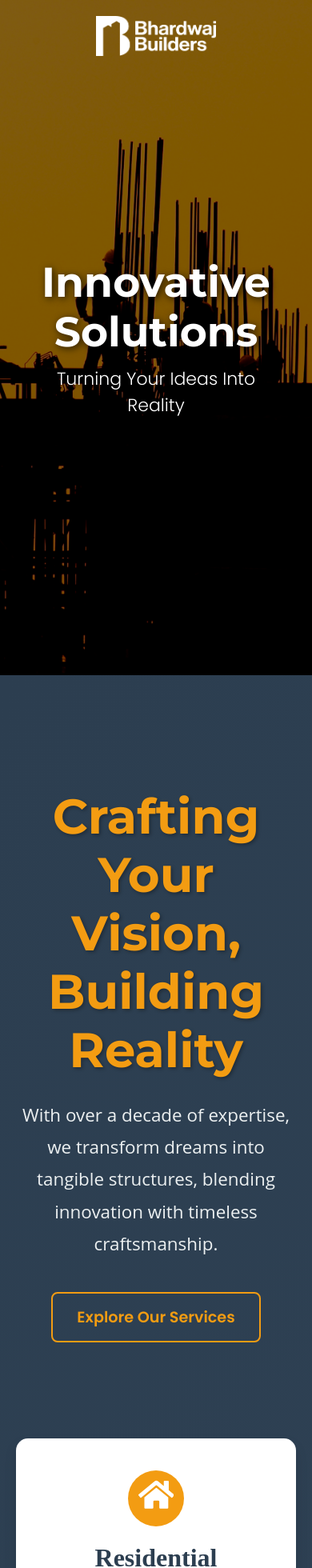
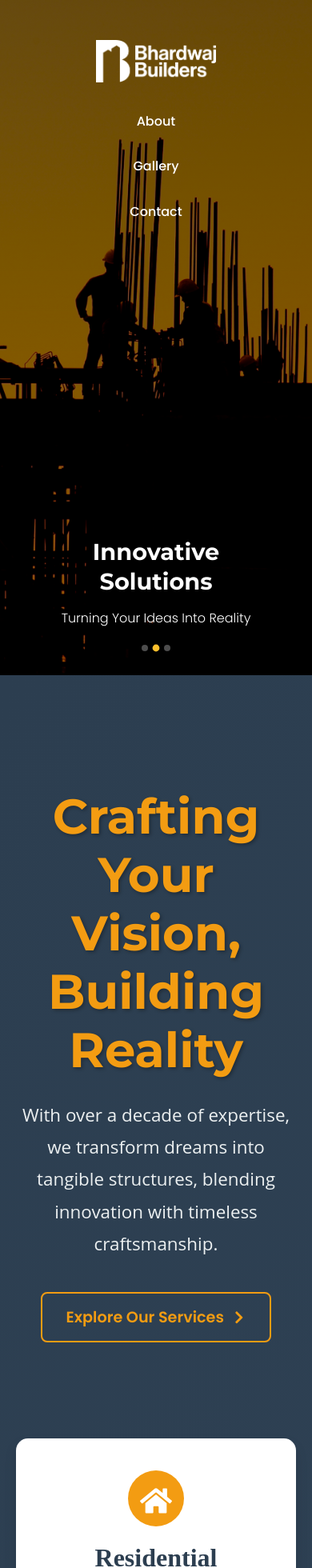
Before and after one commit to Atul1921/BuildersWebApp, a React (Create React App) app: page / in a window 390 px wide. Shown: the top 1960 px of the page at 80% size. Built offline with nearby package versions, Linux system fonts and the light colour scheme.

Commit message:
latest commit

```diff
--- a/package.json
+++ b/package.json
@@ -11,6 +11,7 @@
     "react": "^19.0.0",
     "react-dom": "^19.0.0",
     "react-icons": "^5.5.0",
+    "react-intersection-observer": "^9.16.0",
     "react-router-dom": "^7.2.0",
     "react-scripts": "5.0.1",
     "web-vitals": "^2.1.4"
--- a/src/Pages/About.js
+++ b/src/Pages/About.js
@@ -33,7 +33,7 @@ function About() {
 
       <h2 style={styles.sectionTitle}>Our Services</h2>
       <ul style={styles.list}>
-        <li>Residential Construction</li>
+        {/* <li>Residential Construction</li> */}
         <li>Commercial Buildings</li>
         <li>Interior and Exterior Designing</li>
         <li>Renovation and Remodeling</li>
@@ -41,7 +41,7 @@ function About() {
       </ul>
 
       <h2 style={styles.sectionTitle}>Meet Our Team</h2>
-      <div style={styles.teamContainer}>
+      {/* <div style={styles.teamContainer}>
         {["John Doe", "Jane Smith", "Michael Brown", "Rajesh Kumar", "Priya Verma"].map((name, index) => (
           <div key={index} style={styles.teamMember}>
             <img src={teamPlaceholder} alt="Team Member" style={styles.teamImage} />
@@ -49,7 +49,7 @@ function About() {
             <p>{["Senior Architect", "Project Manager", "Lead Engineer", "Structural Engineer", "Interior Designer"][index]}</p>
           </div>
         ))}
-      </div>
+      </div> */}
 
       <h2 style={styles.sectionTitle}>Contact Us</h2>
       <p style={styles.contactInfo}>
--- a/src/Pages/Homescreen.js
+++ b/src/Pages/Homescreen.js
@@ -1,7 +1,8 @@
-import React from "react";
-import { motion } from "framer-motion";
+import React, { useEffect, useState } from "react";
+import { motion, useAnimation } from "framer-motion";
+import { useInView } from "react-intersection-observer";
 import "./Styling/Homescreen.css";
-import { FaHome, FaBuilding, FaPaintRoller, FaTools } from "react-icons/fa";
+import { FaHome, FaBuilding, FaPaintRoller, FaTools, FaChevronRight } from "react-icons/fa";
 
 // Image Imports
 import ceoImage from "../components/icons/Ceo.jpg";
@@ -17,8 +18,45 @@ const serviceIcons = {
   Renovation: <FaTools />,
 };
 
+const cardVariants = {
+  hidden: { opacity: 0, y: 50 },
+  visible: { opacity: 1, y: 0 },
+};
+
+const ceoImageVariants = {
+  hidden: { opacity: 0, x: -50 },
+  visible: { opacity: 1, x: 0 },
+};
+
+const ceoTextVariants = {
+  hidden: { opacity: 0, y: 30 },
+  visible: { opacity: 1, y: 0 },
+};
+
+const workerCardVariants = {
+  hidden: { opacity: 0, scale: 0.8 },
+  visible: { opacity: 1, scale: 1 },
+};
+
 function Homescreen() {
   const workerImages = [worker1, worker2, worker3, worker4];
+  const [activeService, setActiveService] = useState(null);
+  const controls = useAnimation();
+  const [ref, inView] = useInView({ triggerOnce: true });
+
+  useEffect(() => {
+    if (inView) {
+      controls.start("visible");
+    }
+  }, [controls, inView]);
+
+  const handleServiceHover = (service) => {
+    setActiveService(service);
+  };
+
+  const handleServiceLeave = () => {
+    setActiveService(null);
+  };
 
   return (
     <div className="home-container">
@@ -36,33 +74,31 @@ function Homescreen() {
         </p>
         <motion.button
           className="learn-more-button"
-          whileHover={{ scale: 1.05, backgroundColor: "#fbc02d" }}
+          whileHover={{ scale: 1.05, backgroundColor: "#fbc02d", boxShadow: "0 5px 10px rgba(0,0,0,0.2)" }}
           whileTap={{ scale: 0.95 }}
         >
-          Explore Our Services
+          Explore Our Services <FaChevronRight className="button-arrow" />
         </motion.button>
       </motion.div>
 
       {/* Services Section */}
       <motion.div
+        ref={ref}
         className="cards-container"
-        initial={{ opacity: 0 }}
-        whileInView={{ opacity: 1 }}
+        initial="hidden"
+        animate={controls}
         transition={{ staggerChildren: 0.2, duration: 0.6 }}
         viewport={{ once: true }}
       >
         {["Residential", "Commercial", "Interior Design", "Renovation"].map((service, index) => (
           <motion.div
             key={index}
-            className="service-card"
-            variants={{
-              hidden: { opacity: 0, y: 50 },
-              visible: { opacity: 1, y: 0 },
-            }}
-            initial="hidden"
-            whileInView="visible"
+            className={`service-card ${activeService === service ? "active" : ""}`}
+            variants={cardVariants}
             whileHover={{ scale: 1.08, boxShadow: "0 12px 24px rgba(0,0,0,0.15)" }}
             whileTap={{ scale: 0.95 }}
+            onMouseEnter={() => handleServiceHover(service)}
+            onMouseLeave={handleServiceLeave}
           >
             <div className="icon-background">
               <div className="service-icon">{serviceIcons[service]}</div>
@@ -73,7 +109,7 @@ function Homescreen() {
             </p>
             <motion.button
               className="service-button"
-              whileHover={{ backgroundColor: "#2a5298" }}
+              whileHover={{ backgroundColor: "#2a5298", scale: 1.03 }}
               whileTap={{ scale: 0.9 }}
             >
               Learn More
@@ -89,16 +125,18 @@ function Homescreen() {
             src={ceoImage}
             alt="CEO"
             className="ceo-img"
-            initial={{ opacity: 0, x: -50 }}
-            whileInView={{ opacity: 1, x: 0 }}
+            variants={ceoImageVariants}
+            initial="hidden"
+            whileInView="visible"
             transition={{ duration: 0.8, ease: "easeOut" }}
             viewport={{ once: true }}
           />
           <div className="ceo-info">
             <motion.h2
               className="ceo-name"
-              initial={{ opacity: 0, y: 30 }}
-              whileInView={{ opacity: 1, y: 0 }}
+              variants={ceoTextVariants}
+              initial="hidden"
+              whileInView="visible"
               transition={{ duration: 0.8, delay: 0.2, ease: "easeOut" }}
               viewport={{ once: true }}
             >
@@ -106,8 +144,9 @@ function Homescreen() {
             </motion.h2>
             <motion.p
               className="ceo-description"
-              initial={{ opacity: 0, y: 40 }}
-              whileInView={{ opacity: 1, y: 0 }}
+              variants={ceoTextVariants}
+              initial="hidden"
+              whileInView="visible"
               transition={{ duration: 0.8, delay: 0.4, ease: "easeOut" }}
               viewport={{ once: true }}
             >
@@ -131,7 +170,6 @@ function Homescreen() {
           detail ensure that every build not only meets but exceeds expectations.
         </p>
 
-
         {/* Worker Cards */}
         <motion.div
           className="workers-container"
@@ -140,26 +178,21 @@ function Homescreen() {
           transition={{ staggerChildren: 0.3, duration: 0.7 }}
           viewport={{ once: true }}
         >
-   {[worker1, worker2, worker3, worker4].map((worker, index) => (
+          {workerImages.map((worker, index) => (
             <motion.div
               key={index}
               className="worker-card"
-    variants={{
-      hidden: { opacity: 0, scale: 0.8 },
-      visible: { opacity: 1, scale: 1 },
-    }}
+              variants={workerCardVariants}
               initial="hidden"
               whileInView="visible"
-    whileHover={{ scale: 1.05 }}
+              whileHover={{ scale: 1.05, boxShadow: "0 8px 15px rgba(0,0,0,0.2)" }}
               transition={{ type: "spring", stiffness: 100, damping: 10 }}
             >
               <img src={worker} alt={`worker-${index}`} className="worker-img" />
             </motion.div>
           ))}
-
         </motion.div>
       </div>
-
     </div>
   );
 }
--- a/src/Pages/Styling/Homescreen.css
+++ b/src/Pages/Styling/Homescreen.css
@@ -1,3 +1,4 @@
+/* Homescreen.css */
 .home-container {
   padding: 80px 0;
   background: linear-gradient(135deg, #2c3e50, #34495e);
@@ -39,6 +40,13 @@
   font-weight: 600;
   cursor: pointer;
   transition: all 0.3s ease-in-out;
+  display: inline-flex;
+  align-items: center;
+  gap: 10px;
+}
+
+.button-arrow {
+  font-size: 1.1rem;
 }
 
 /* Services Section */
@@ -62,6 +70,12 @@
   text-align: center;
   padding: 40px 20px;
   transition: transform 0.3s ease-in-out, box-shadow 0.3s ease-in-out;
+  cursor: pointer; /* Indicate it's interactive */
+}
+
+.service-card.active {
+  transform: scale(1.05);
+  box-shadow: 0 15px 30px rgba(0, 0, 0, 0.2);
 }
 
 .icon-background {
@@ -77,14 +91,16 @@
 }
 
 .service-icon {
-  font-size: 2.8rem;
+  font-size: 2.5rem;
+  margin-top: 15px;
+  /* align-self:center; */
 }
 
 .service-card h3 {
   font-family: 'Roboto Slab', serif;
   font-size: 2rem;
   font-weight: 700;
-  margin-bottom: 15px;
+  margin-bottom: 10px;
   color: #2c3e50;
 }
 
@@ -104,8 +120,9 @@
   font-size: 1.1rem;
   font-weight: 600;
   cursor: pointer;
-  transition: background-color 0.3s ease-in-out;
+  transition: background-color 0.3s ease-in-out, transform 0.2s ease-in-out;
 }
+
 .ceo-section {
   padding: 80px 20px;
 }
@@ -169,6 +186,7 @@
     margin: 0 auto;
   }
 }
+
 /* Workers Section */
 .workers-section {
   padding: 80px 20px;
@@ -192,8 +210,6 @@
   margin: 0 auto;
 }
 
-
-
 .team-description {
   font-size: 1.25rem; /* same as CEO description */
   color: #fff;
@@ -211,6 +227,7 @@
   transition: transform 0.4s ease, box-shadow 0.4s ease;
   backdrop-filter: blur(12px);
   border: 1px solid rgba(255, 255, 255, 0.1);
+  cursor: pointer; /* Indicate it's interactive */
 }
 
 .worker-card:hover {
--- a/src/Pages/Styling/Navbar.css
+++ b/src/Pages/Styling/Navbar.css
@@ -1,3 +1,4 @@
+/* Navbar.css */
 .navbar {
     width: 100vw;
     height: 100vh;
@@ -8,16 +9,22 @@
     transition: background-image 1s ease-in-out;
   }
 
-/* Overlay with dark tint */
+  /* Fade out animation for background */
+  .navbar.fade-out {
+    opacity: 0;
+    transition: opacity 0.6s ease-in-out;
+  }
+
+  /* Overlay with a subtle gradient for depth */
   .overlay {
     width: 100%;
     height: 100%;
-    background-color: rgba(0, 0, 0, 0.5);
+    background: linear-gradient(rgba(0, 0, 0, 0.6), rgba(0, 0, 0, 0.4)); /* Subtle gradient */
     display: flex;
     flex-direction: column;
     align-items: center;
-    justify-content: flex-start;
-    padding: 10px 30px;
+    justify-content: space-between; /* Space out top and bottom sections */
+    padding: 30px;
   }
 
   /* Top container for logo + nav buttons */
@@ -26,20 +33,26 @@
     display: flex;
     justify-content: space-between;
     align-items: center;
-    padding: 10px 30px;
+    padding: 20px 40px;
+    z-index: 10; /* Ensure it's above the text */
   }
 
-/* Logo styling */
+  /* Logo styling with a subtle animation */
   .logo-container img {
-    width: 150px;
-    height: 50px;
+    width: 180px;
+    height: auto;
+    transition: transform 0.3s ease-in-out;
   }
 
-/* Navigation Links (Right Side) */
+  .logo-container:hover img {
+    transform: scale(1.05);
+  }
+
+  /* Navigation Links (Right Side) with a modern look */
   .nav-links {
     display: flex;
     list-style: none;
-    gap: 30px;
+    gap: 35px;
     margin: 0;
     padding: 0;
   }
@@ -50,54 +63,113 @@
 
   .nav-links li button {
     all: unset; /* Removes default button styles */
-    font-size: 18px;
-    font-weight: bold;
+    font-size: 1.1rem;
+    font-weight: 500;
     color: #fff;
     cursor: pointer;
-    padding: 10px 10px;
-    transition: color 0.3s ease-in-out;
+    padding: 12px 15px;
+    border-radius: 8px;
+    transition: background-color 0.3s ease-in-out, color 0.3s ease-in-out;
   }
 
   .nav-links li button:hover {
+    background-color: rgba(251, 192, 45, 0.15); /* Light accent hover */
     color: #fbc02d; /* Accent hover color */
   }
 
-/* Centered Text Styling (middle of background) */
+  /* Centered Text Styling (middle of background) with animation */
   .text-container {
-    position: absolute;
-    top: 50%;
-    left: 50%;
-    transform: translate(-50%, -50%);
+    position: relative; /* To contain the slide indicators */
     text-align: center;
     width: 80%;
     color: #fff;
-    transition: opacity 1s ease-in-out;
+    z-index: 10; /* Ensure it's above the background */
+    display: flex;
+    flex-direction: column;
+    align-items: center; /* Center text and indicators vertically */
   }
 
   .text-container h1 {
-    font-size: 52px;
+    font-size: 3.5rem;
     font-weight: bold;
-    margin: 0;
-    line-height: 1.2;
-    text-shadow: 2px 2px 10px rgba(0,0,0,0.7);
+    margin-bottom: 15px;
+    line-height: 1.3;
+    text-shadow: 2px 2px 10px rgba(0, 0, 0, 0.6);
+    opacity: 1;
+    transition: opacity 0.6s ease-in-out, transform 0.6s ease-in-out;
+    transform: translateY(0);
   }
 
   .text-container p {
-    font-size: 22px;
+    font-size: 1.5rem;
     font-weight: 300;
-    margin-top: 10px;
-    line-height: 1.5;
-    text-shadow: 1px 1px 5px rgba(0,0,0,0.5);
+    margin-top: 0;
+    margin-bottom: 30px; /* Add some space below the text */
+    line-height: 1.6;
+    text-shadow: 1px 1px 5px rgba(0, 0, 0, 0.4);
+    opacity: 1;
+    transition: opacity 0.6s ease-in-out, transform 0.6s ease-in-out;
+    transform: translateY(0);
+  }
+
+  /* Fade out animation for text */
+  .text-container.fade-out-text h1,
+  .text-container.fade-out-text p {
+    opacity: 0;
+    transform: translateY(20px);
+  }
+
+  /* Slide Indicators */
+  .slide-indicators {
+    display: flex;
+    gap: 12px; /* Increased gap for better spacing */
+  }
+
+  .indicator {
+    all: unset;
+    width: 14px; /* Slightly larger dots */
+    height: 14px;
+    border-radius: 50%;
+    background-color: rgba(255, 255, 255, 0.3); /* Transparent white */
+    cursor: pointer;
+    transition: background-color 0.3s ease-in-out, transform 0.2s ease-in-out;
+  }
+
+  .indicator.active {
+    background-color: #fbc02d;
+    transform: scale(1.1); /* Slightly larger active dot */
   }
 
   /* Responsive Adjustments */
   @media (max-width: 1024px) {
+    .container {
+      padding: 15px 30px;
+    }
+
     .nav-links {
-        gap: 20px;
+      gap: 25px;
     }
 
     .nav-links li button {
-        font-size: 16px;
+      font-size: 1rem;
+      padding: 10px 12px;
+    }
+
+    .text-container h1 {
+      font-size: 2.8rem;
+    }
+
+    .text-container p {
+      font-size: 1.3rem;
+    }
+
+    .slide-indicators {
+      gap: 10px;
+    }
+
+    .indicator {
+      width: 12px;
+      height: 12px;
     }
   }
 
@@ -105,16 +177,68 @@
     .container {
       flex-direction: column;
       align-items: center;
+      padding: 20px;
+    }
+
+    .logo-container {
+      margin-bottom: 20px;
     }
 
     .nav-links {
       flex-direction: column;
       align-items: center;
-        gap: 10px;
-        margin-top: 20px;
+      gap: 15px;
+      margin-top: 0;
     }
 
     .nav-links li button {
-        font-size: 16px;
+      font-size: 1rem;
+      padding: 10px 15px;
+      border-radius: 5px;
+    }
+
+    .text-container h1 {
+      font-size: 2.2rem;
+    }
+
+    .text-container p {
+      font-size: 1.1rem;
+      margin-bottom: 20px;
+    }
+
+    .slide-indicators {
+      gap: 8px;
+    }
+
+    .indicator {
+      width: 10px;
+      height: 10px;
     }
   }
+
+  @media (max-width: 480px) {
+    .logo-container img {
+      width: 150px;
+    }
+
+    .text-container h1 {
+      font-size: 1.8rem;
+    }
+
+    .text-container p {
+      font-size: 1rem;
+    }
+
+    .nav-links li button {
+      padding: 8px 12px;
+    }
+
+    .slide-indicators {
+      gap: 6px;
+    }
+
+    .indicator {
+      width: 8px;
+      height: 8px;
+    }
+  }
--- a/src/components/Navbar.js
+++ b/src/components/Navbar.js
@@ -13,13 +13,32 @@ const slides = [
 
 function Navbar() {
   const [currentSlide, setCurrentSlide] = useState(0);
+  const [transitioning, setTransitioning] = useState(false);
 
   useEffect(() => {
     const interval = setInterval(() => {
-      setCurrentSlide((prev) => (prev + 1) % slides.length);
+      goToNextSlide();
     }, 5000);
     return () => clearInterval(interval);
   }, []);
+
+  const goToSlide = (index) => {
+    if (!transitioning) {
+      setTransitioning(true);
+      setTimeout(() => {
+        setCurrentSlide(index);
+        setTransitioning(false);
+      }, 600); // Match the CSS transition duration
+    }
+  };
+
+  const goToPrevSlide = () => {
+    goToSlide((prev) => (prev - 1 + slides.length) % slides.length);
+  };
+
+  const goToNextSlide = () => {
+    goToSlide((prev) => (prev + 1) % slides.length);
+  };
 
   const handleScroll = (id) => {
     const element = document.getElementById(id);
@@ -29,21 +48,33 @@ function Navbar() {
   };
 
   return (
-    <nav className="navbar" style={{ backgroundImage: `url(${slides[currentSlide].image})` }}>
+    <nav
+      className={`navbar ${transitioning ? "fade-out" : ""}`}
+      style={{ backgroundImage: `url(${slides[currentSlide].image})` }}
+    >
       <div className="overlay">
         <div className="container">
           <div className="logo-container">
             <img src={logo} alt="Logo" className="logo" />
           </div>
-          {/* <ul className="nav-links">
+          <ul className="nav-links">
             <li><button onClick={() => handleScroll("about-section")}>About</button></li>
             <li><button onClick={() => handleScroll("gallery-section")}>Gallery</button></li>
             <li><button onClick={() => handleScroll("contact-section")}>Contact</button></li>
-          </ul> */}
+          </ul>
         </div>
-        <div className="text-container">
+        <div className={`text-container ${transitioning ? "fade-out-text" : ""}`}>
           <h1>{slides[currentSlide].title}</h1>
           <p>{slides[currentSlide].subtitle}</p>
+          <div className="slide-indicators">
+            {slides.map((_, index) => (
+              <button
+                key={index}
+                className={`indicator ${index === currentSlide ? "active" : ""}`}
+                onClick={() => goToSlide(index)}
+              ></button>
+            ))}
+          </div>
         </div>
       </div>
     </nav>
```
Also changed, not shown: 1 other file (tests, documents, lock files or other folders). Lines whose indentation alone changed are shown as unchanged.
